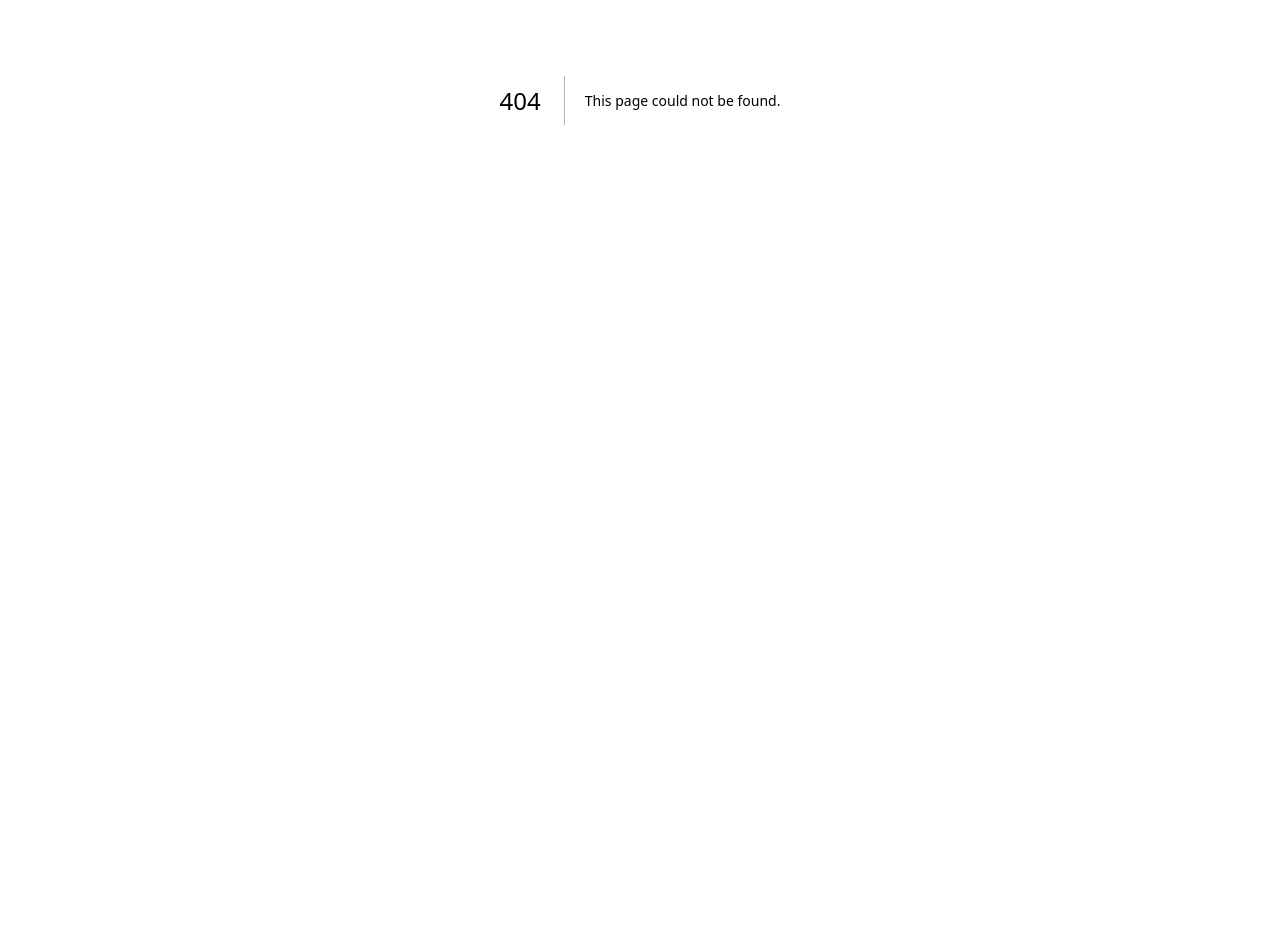
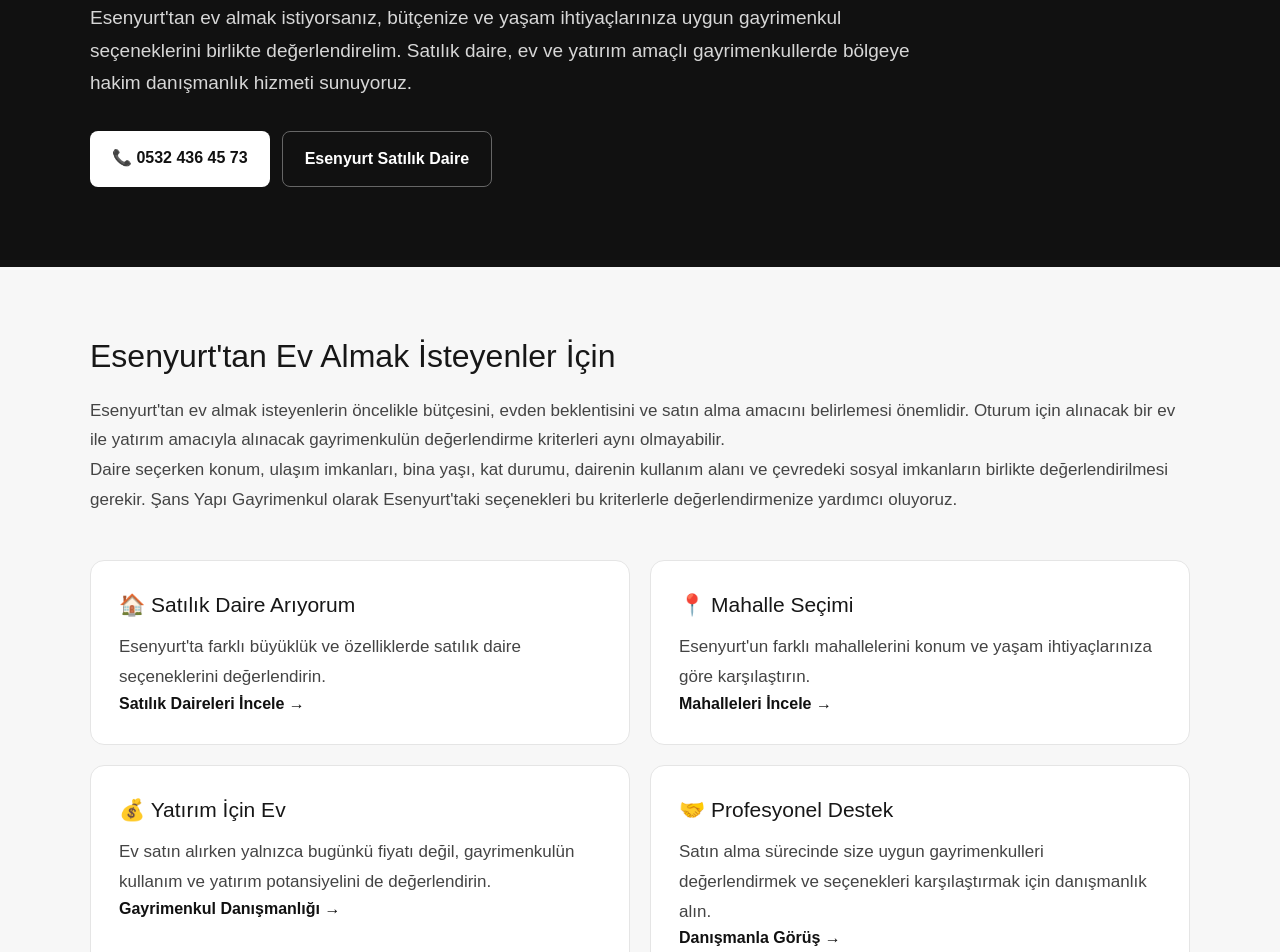
Before and after one commit to sudesolmaz1412/sansemlak, a Next.js app: page /esenyurttan-ev-almak-istiyorum in a window 1280 px wide. Before the commit this address had no page. Shown: the part 300-1252 px from the top of the page. Before the commit the page ends 800 px from the top, so only its background shows below. Built offline with nearby package versions, Linux system fonts and the light colour scheme.

Commit message:
Esenyurttan ev almak istiyorum SEO sayfasi eklendi

```diff
--- /dev/null
+++ b/app/esenyurttan-ev-almak-istiyorum/page.tsx
@@ -0,0 +1,354 @@
+import Link from "next/link";
+
+export const metadata = {
+  title: "Esenyurt'tan Ev Almak İstiyorum | Şans Yapı Gayrimenkul",
+  description:
+    "Esenyurt'tan ev almak isteyenler için satılık daire ve ev seçenekleri. Esenyurt'ta bütçenize ve ihtiyaçlarınıza uygun gayrimenkul seçeneklerini Şans Yapı Gayrimenkul ile değerlendirin.",
+};
+
+export default function EsenyurttanEvAlmakIstiyorum() {
+  return (
+    <main className="page">
+      <section className="hero">
+        <div className="container">
+          <span className="badge">ŞANS YAPI GAYRİMENKUL</span>
+
+          <h1>Esenyurt'tan Ev Almak İstiyorum</h1>
+
+          <p className="lead">
+            Esenyurt'tan ev almak istiyorsanız, bütçenize ve yaşam
+            ihtiyaçlarınıza uygun gayrimenkul seçeneklerini birlikte
+            değerlendirelim. Satılık daire, ev ve yatırım amaçlı
+            gayrimenkullerde bölgeye hakim danışmanlık hizmeti sunuyoruz.
+          </p>
+
+          <div className="buttons">
+            <a href="tel:+905324364573" className="primary">
+              📞 0532 436 45 73
+            </a>
+
+            <Link href="/blog/esenyurt-satilik-daire" className="secondary">
+              Esenyurt Satılık Daire
+            </Link>
+          </div>
+        </div>
+      </section>
+
+      <section className="content">
+        <div className="container">
+          <h2>Esenyurt'tan Ev Almak İsteyenler İçin</h2>
+
+          <p>
+            Esenyurt'tan ev almak isteyenlerin öncelikle bütçesini,
+            evden beklentisini ve satın alma amacını belirlemesi önemlidir.
+            Oturum için alınacak bir ev ile yatırım amacıyla alınacak
+            gayrimenkulün değerlendirme kriterleri aynı olmayabilir.
+          </p>
+
+          <p>
+            Daire seçerken konum, ulaşım imkanları, bina yaşı, kat
+            durumu, dairenin kullanım alanı ve çevredeki sosyal
+            imkanların birlikte değerlendirilmesi gerekir. Şans Yapı
+            Gayrimenkul olarak Esenyurt'taki seçenekleri bu kriterlerle
+            değerlendirmenize yardımcı oluyoruz.
+          </p>
+
+          <div className="cards">
+            <div className="card">
+              <h3>🏠 Satılık Daire Arıyorum</h3>
+              <p>
+                Esenyurt'ta farklı büyüklük ve özelliklerde satılık
+                daire seçeneklerini değerlendirin.
+              </p>
+              <Link href="/blog/esenyurt-satilik-daire">
+                Satılık Daireleri İncele →
+              </Link>
+            </div>
+
+            <div className="card">
+              <h3>📍 Mahalle Seçimi</h3>
+              <p>
+                Esenyurt'un farklı mahallelerini konum ve yaşam
+                ihtiyaçlarınıza göre karşılaştırın.
+              </p>
+              <Link href="/blog/esenyurt-talatpasa-satilik-daire">
+                Mahalleleri İncele →
+              </Link>
+            </div>
+
+            <div className="card">
+              <h3>💰 Yatırım İçin Ev</h3>
+              <p>
+                Ev satın alırken yalnızca bugünkü fiyatı değil,
+                gayrimenkulün kullanım ve yatırım potansiyelini de
+                değerlendirin.
+              </p>
+              <Link href="/esenyurt-gayrimenkul-danismani">
+                Gayrimenkul Danışmanlığı →
+              </Link>
+            </div>
+
+            <div className="card">
+              <h3>🤝 Profesyonel Destek</h3>
+              <p>
+                Satın alma sürecinde size uygun gayrimenkulleri
+                değerlendirmek ve seçenekleri karşılaştırmak için
+                danışmanlık alın.
+              </p>
+              <a href="tel:+905324364573">
+                Danışmanla Görüş →
+              </a>
+            </div>
+          </div>
+
+          <h2>Esenyurt'tan Ev Alırken Nelere Bakılmalı?</h2>
+
+          <p>
+            Ev satın alırken yalnızca ilan fiyatına odaklanmak yerine
+            gayrimenkulün bulunduğu konum, ulaşım imkanları, bina
+            özellikleri, dairenin katı, kullanım alanı ve genel durumu
+            birlikte değerlendirilmelidir.
+          </p>
+
+          <p>
+            Ayrıca satın alma öncesinde tapu ve mülkiyet bilgilerinin,
+            binanın ve dairenin mevcut durumunun ve satış sürecindeki
+            gerekli belgelerin kontrol edilmesi önemlidir.
+          </p>
+
+          <h2>Esenyurt'ta Hangi Bölgelerde Ev Aranabilir?</h2>
+
+          <p>
+            Esenyurt geniş bir yerleşim alanına sahip olduğu için ev
+            ararken yalnızca ilçe adına göre karar vermek yerine mahalle
+            bazında araştırma yapmak daha sağlıklı olabilir.
+          </p>
+
+          <div className="areas">
+            <div className="areaGrid">
+              <Link href="/blog/esenyurt-talatpasa-satilik-daire">
+                Talatpaşa
+              </Link>
+
+              <Link href="/blog/esenyurt-zafer-mahallesi-satilik-daire">
+                Zafer Mahallesi
+              </Link>
+
+              <Link href="/blog/esenyurt-saadetdere-mahallesi-satilik-daire">
+                Saadetdere Mahallesi
+              </Link>
+
+              <Link href="/blog/esenyurt-mehtercesme-mahallesi-satilik-daire">
+                Mehterçeşme Mahallesi
+              </Link>
+
+              <Link href="/blog/esenyurt-namik-kemal-mahallesi-satilik-daire">
+                Namık Kemal Mahallesi
+              </Link>
+
+              <Link href="/blog/esenyurt-inonu-mahallesi-satilik-daire">
+                İnönü Mahallesi
+              </Link>
+            </div>
+          </div>
+
+          <section className="cta">
+            <h2>Esenyurt'tan Ev Almak mı İstiyorsunuz?</h2>
+
+            <p>
+              Bütçenizi ve beklentinizi paylaşın, Esenyurt'taki uygun
+              gayrimenkul seçeneklerini birlikte değerlendirelim.
+            </p>
+
+            <a href="tel:+905324364573">
+              📞 0532 436 45 73
+            </a>
+          </section>
+        </div>
+      </section>
+
+      <style>{`
+        * {
+          box-sizing: border-box;
+        }
+
+        body {
+          margin: 0;
+          background: #f7f7f7;
+          color: #171717;
+          font-family: Arial, Helvetica, sans-serif;
+        }
+
+        .page {
+          min-height: 100vh;
+        }
+
+        .container {
+          width: min(1100px, calc(100% - 32px));
+          margin: 0 auto;
+        }
+
+        .hero {
+          background: #111;
+          color: white;
+          padding: 90px 0 80px;
+        }
+
+        .badge {
+          display: inline-block;
+          font-size: 13px;
+          font-weight: 700;
+          letter-spacing: 1.5px;
+          margin-bottom: 22px;
+          opacity: .75;
+        }
+
+        h1 {
+          font-size: clamp(38px, 6vw, 68px);
+          line-height: 1.05;
+          margin: 0 0 25px;
+          max-width: 900px;
+        }
+
+        .lead {
+          max-width: 820px;
+          font-size: 19px;
+          line-height: 1.7;
+          color: #d7d7d7;
+          margin: 0;
+        }
+
+        .buttons {
+          display: flex;
+          flex-wrap: wrap;
+          gap: 12px;
+          margin-top: 32px;
+        }
+
+        .buttons a {
+          text-decoration: none;
+          padding: 15px 22px;
+          border-radius: 8px;
+          font-weight: 700;
+        }
+
+        .primary {
+          background: white;
+          color: #111;
+        }
+
+        .secondary {
+          border: 1px solid #666;
+          color: white;
+        }
+
+        .content {
+          padding: 70px 0;
+        }
+
+        h2 {
+          font-size: 32px;
+          line-height: 1.2;
+          margin: 0 0 20px;
+        }
+
+        .content p {
+          font-size: 17px;
+          line-height: 1.75;
+          color: #444;
+        }
+
+        .cards {
+          display: grid;
+          grid-template-columns: repeat(2, 1fr);
+          gap: 20px;
+          margin: 45px 0 70px;
+        }
+
+        .card {
+          background: white;
+          border: 1px solid #e5e5e5;
+          border-radius: 14px;
+          padding: 28px;
+        }
+
+        .card h3 {
+          margin: 0 0 12px;
+          font-size: 21px;
+        }
+
+        .card a,
+        .areaGrid a {
+          color: #111;
+          font-weight: 700;
+          text-decoration: none;
+        }
+
+        .areas {
+          margin-top: 35px;
+        }
+
+        .areaGrid {
+          display: grid;
+          grid-template-columns: repeat(2, 1fr);
+          gap: 12px;
+          margin-top: 25px;
+        }
+
+        .areaGrid a {
+          background: white;
+          border: 1px solid #e5e5e5;
+          padding: 18px;
+          border-radius: 9px;
+        }
+
+        .cta {
+          margin-top: 70px;
+          padding: 45px;
+          background: #111;
+          color: white;
+          border-radius: 16px;
+          text-align: center;
+        }
+
+        .cta h2 {
+          margin-bottom: 12px;
+        }
+
+        .cta p {
+          color: #ccc;
+          margin-bottom: 25px;
+        }
+
+        .cta a {
+          display: inline-block;
+          background: white;
+          color: #111;
+          text-decoration: none;
+          padding: 15px 25px;
+          border-radius: 8px;
+          font-weight: 700;
+        }
+
+        @media (max-width: 700px) {
+          .hero {
+            padding: 60px 0;
+          }
+
+          .cards,
+          .areaGrid {
+            grid-template-columns: 1fr;
+          }
+
+          .content {
+            padding: 50px 0;
+          }
+
+          .cta {
+            padding: 30px 20px;
+          }
+        }
+      `}</style>
+    </main>
+  );
+}
```
